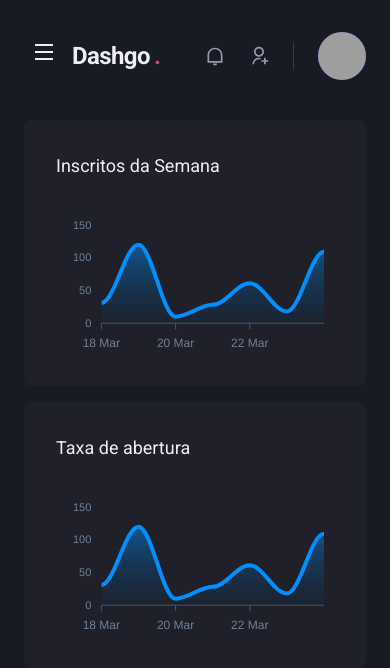
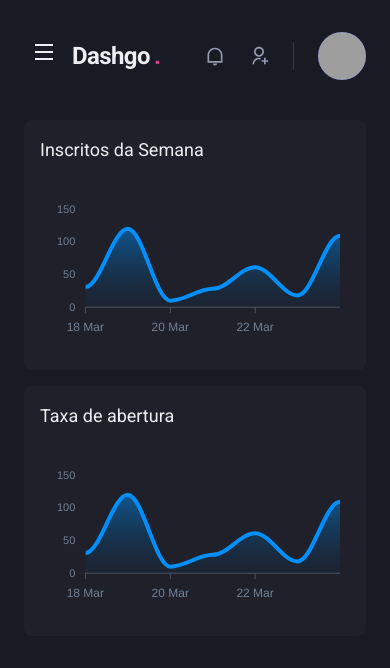
Before and after one commit to hardzork/dashgo, a Next.js app: page /dashboard in a window 390 px wide. Shown: the top 668 px of the page. Built offline with nearby package versions, Linux system fonts and the light colour scheme; grey boxes are pictures that could not be loaded.

Commit message:
Dashboard Responsivo

```diff
--- a/src/pages/dashboard.tsx
+++ b/src/pages/dashboard.tsx
@@ -68,13 +68,13 @@
       <Flex w="100%" my="6" maxWidth={1480} mx="auto" px="6">
         <Sidebar />
         <SimpleGrid flex="1" gap="4" minChildWidth="320px" align="flex-start">
-          <Box p="8" bg="gray.800" borderRadius={8} pb="4">
+          <Box p={["4", "8"]} bg="gray.800" borderRadius={8} pb="4">
             <Text fontSize="lg" mb="4">
               Inscritos da Semana
             </Text>
             <Chart type="area" height={160} options={options} series={series} />
           </Box>
-          <Box p="8" bg="gray.800" borderRadius={8} pb="4">
+          <Box p={["4", "8"]} bg="gray.800" borderRadius={8} pb="4">
             <Text fontSize="lg" mb="4">
               Taxa de abertura
             </Text>
```
